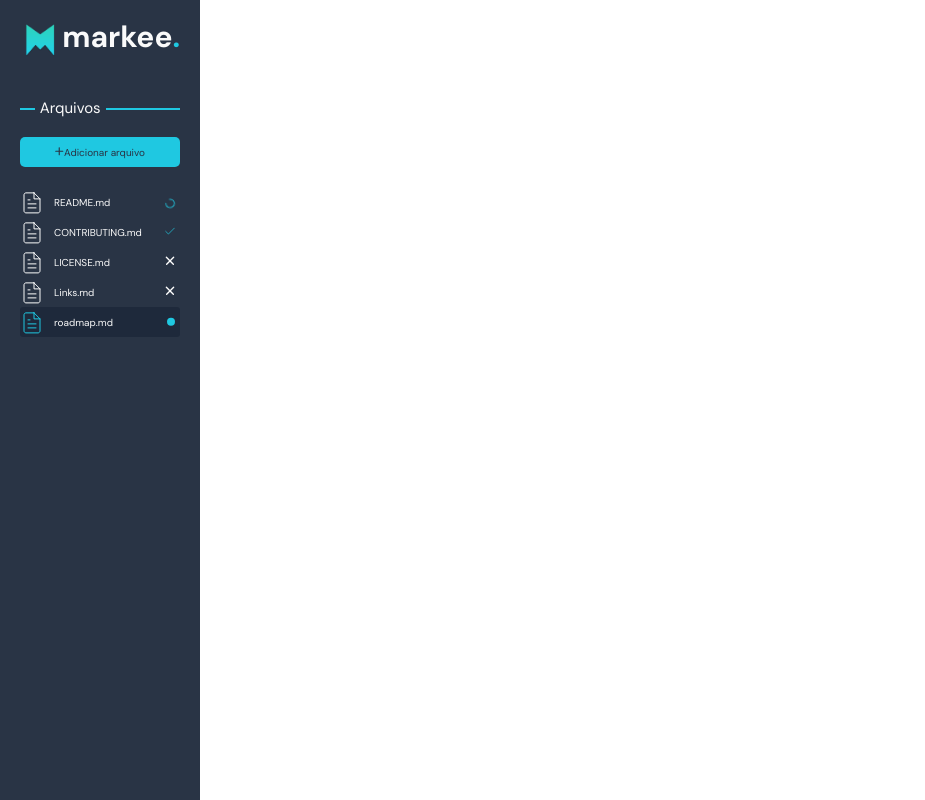
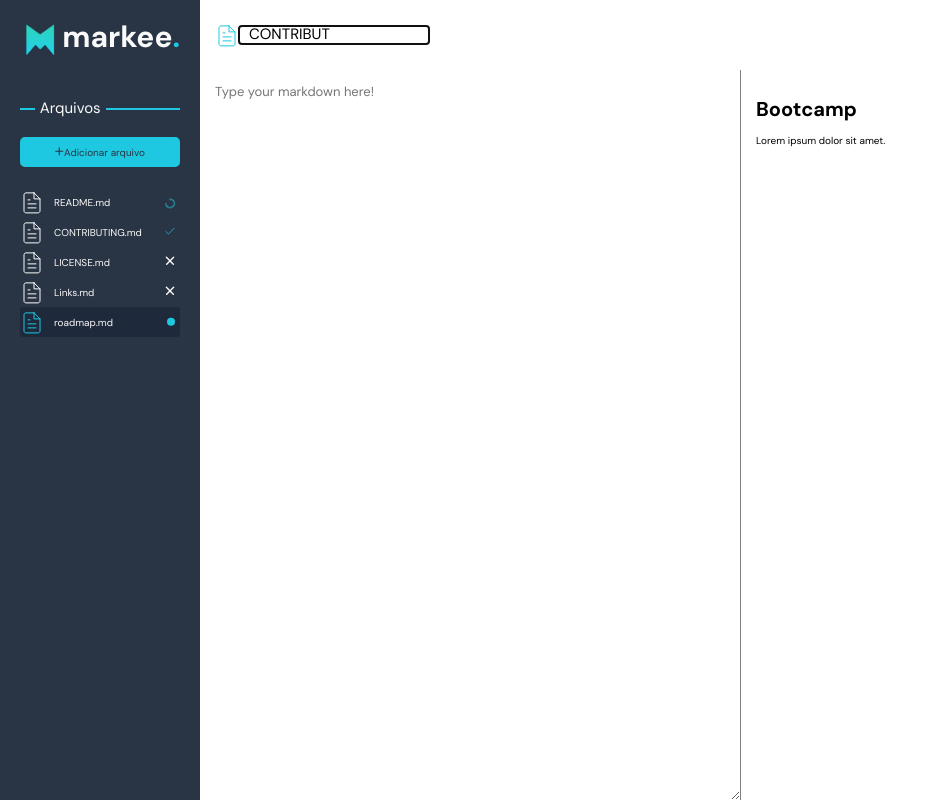
Before and after one commit to Tyyagoo/markee-brainnco, a React (Create React App) app: page / in a window 1280 px wide. Shown: the whole page, without its empty margins (0-925 px from the left). Built offline with nearby package versions, Linux system fonts and the light colour scheme.

Commit message:
content area

```diff
--- a/src/app.tsx
+++ b/src/app.tsx
@@ -1,5 +1,6 @@
 import styled from 'styled-components/macro'
 import { Sidebar } from 'sidebar'
+import { Content } from 'content'
 
 const Layout = styled.div`
   height: 100%;
@@ -9,7 +10,7 @@ const Layout = styled.div`
 `
 
 function App () {
-  return <Layout><Sidebar /></Layout>
+  return <Layout><Sidebar /><Content /></Layout>
 }
 
 export { App }
--- /dev/null
+++ b/src/content/index.tsx
@@ -0,0 +1,19 @@
+import * as S from './styles'
+import * as I from 'ui/icons'
+
+export function Content () {
+  return (
+    <S.Layout>
+      <S.Header>
+        <I.FileIcon color='#1FC8E1' />
+        <S.Input value='CONTRIBUT' autoFocus />
+      </S.Header>
+
+      <S.TextArea placeholder='Type your markdown here!' />
+      <S.OutputContainer>
+        <h1>Bootcamp</h1>
+        <p>Lorem ipsum dolor sit amet.</p>
+      </S.OutputContainer>
+    </S.Layout>
+  )
+}
--- /dev/null
+++ b/src/content/styles.tsx
@@ -0,0 +1,39 @@
+import styled, { css } from 'styled-components/macro'
+
+export const Layout = styled.div`
+    display: grid;
+    grid-template-columns: 1fr 1fr;
+    grid-template-rows: 70px 1fr;
+`
+
+export const Header = styled.div`
+    grid-column: 1 / 3;
+    grid-row: 1 / 2;
+    display: flex;
+    flex-direction: row;
+    align-items: center;
+    justify-content: start;
+    padding-left: 15px;
+`
+
+export const Input = styled.input`
+    background: transparent;
+    border: none;
+    padding: 0px 10px;
+    font-size: 1.5rem;
+`
+
+export const TextArea = styled.textarea`
+    grid-column: 1 / 2;
+    grid-row: 2 / 3;
+    border: none;
+    padding: 15px;
+    font-size: 1.3rem;
+`
+
+export const OutputContainer = styled.div`
+    grid-column: 2 / 3;
+    grid-row: 2 / 3;
+    border-left: 1px solid grey;
+    padding: 15px;
+`
```
